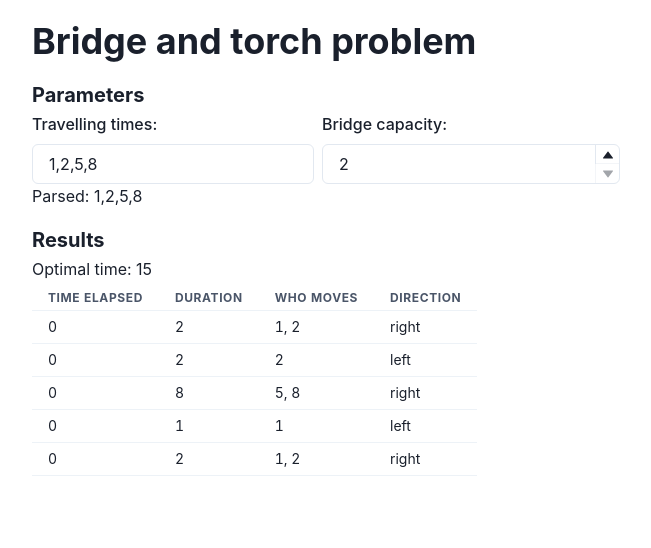
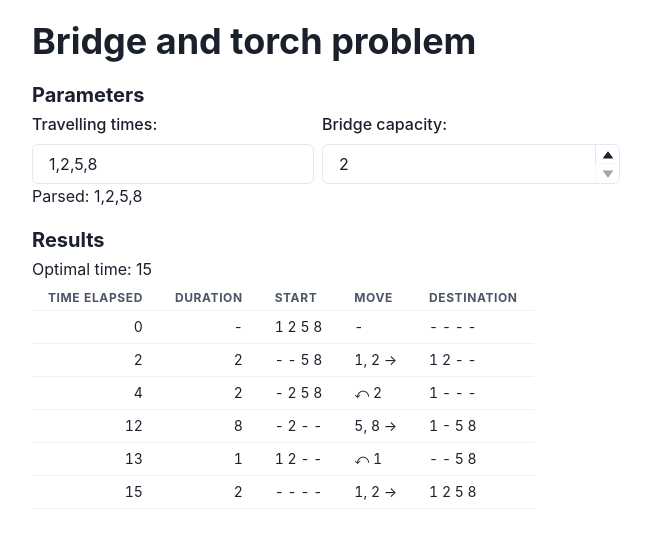
Before and after one commit to srflp/bridge-and-torch-problem, a Next.js app: page / in a window 1280 px wide. Shown: the top 548 px of the page, without its empty margins (240-891 px from the left). Built offline with nearby package versions, Linux system fonts and the light colour scheme.

Commit message:
Refactor, add more info to the table

```diff
--- a/pages/index.tsx
+++ b/pages/index.tsx
@@ -1,61 +1,20 @@
 import Head from 'next/head';
 import DynamicProgramming from '../src/algorithms/bridge-torch-dynamic';
-import React, { ChangeEvent, useEffect, useState } from 'react';
-import {
-  Container,
-  FormControl,
-  FormLabel,
-  Input,
-  NumberInputField,
-  NumberInput,
-  Text,
-  NumberInputStepper,
-  NumberIncrementStepper,
-  NumberDecrementStepper,
-  Heading,
-  Box,
-  HStack,
-  Table,
-  Thead,
-  Tbody,
-  Tr,
-  Th,
-  Td,
-  VStack,
-} from '@chakra-ui/react';
+import { useEffect, useState } from 'react';
+import { Container, Heading, Text } from '@chakra-ui/react';
+import SolutionTable from 'src/components/SolutionTable';
+import Parameters from 'src/components/Parameters';
+
+export type Solution = DynamicProgramming;
 
 export default function Home() {
   const [travellingTimes, setTravellingTimes] = useState([1, 2, 5, 8]);
   const [capacity, setCapacity] = useState(2);
+  const [solution, setSolution] = useState<Solution>();
 
-  const problem = new DynamicProgramming(travellingTimes, capacity);
-
-  const handleTravellingTimesChange = (e: ChangeEvent<HTMLInputElement>) => {
-    const travellingTimes = e.target.value
-      .replace(/[^0-9,]/g, '') // remove unwanted characters
-      .replace(/,+/g, ',')
-      .replace(/(\s*,?\s*)*$/, '') // remove trailing commas
-      .replace(/^(\s*,?\s*)*/, '') // remove leading commas
-      .split(',')
-      .map((n) => Number(n))
-      .sort((a, b) => a - b);
-    if (travellingTimes.length <= capacity) {
-      // the algorithm assumes, that numberOfPeople > capacity
-      if (capacity > 2) {
-        setCapacity(travellingTimes.length - 1);
-      } else {
-        return;
-      }
-    }
-
-    setTravellingTimes(travellingTimes);
-  };
-
-  const handleCapacityChange = (_: string, valueNumber: number) => {
-    if (travellingTimes.length > valueNumber && valueNumber > 1) {
-      setCapacity(valueNumber);
-    }
-  };
+  useEffect(() => {
+    setSolution(new DynamicProgramming(travellingTimes, capacity));
+  }, [travellingTimes, capacity]);
 
   return (
     <>
@@ -67,58 +26,21 @@ export default function Home() {
         <Heading size="md" marginTop="20px" marginBottom="5px">
           Parameters
         </Heading>
-        <HStack align="top">
-          <Box>
-            <FormLabel>Travelling times: </FormLabel>
-            <Input
-              onChange={handleTravellingTimesChange}
-              defaultValue={travellingTimes.toString()}
-            />
-            <Text>Parsed: {travellingTimes.toString()}</Text>
-          </Box>
-          <Box>
-            <FormLabel>Bridge capacity: </FormLabel>
-            <NumberInput
-              defaultValue={capacity}
-              min={2}
-              max={travellingTimes.length - 1}
-              value={capacity}
-              onChange={handleCapacityChange}
-            >
-              <NumberInputField />
-              <NumberInputStepper>
-                <NumberIncrementStepper />
-                <NumberDecrementStepper />
-              </NumberInputStepper>
-            </NumberInput>
-          </Box>
-        </HStack>
-        <Heading size="md" marginTop="20px" marginBottom="5px">
-          Results
-        </Heading>
-        <Text marginBottom="5px">Optimal time: {problem.getOptimalTime()}</Text>
-        <Table size="sm" display="block" overflowX="auto">
-          <Thead>
-            <Tr>
-              <Th>time elapsed</Th>
-              <Th>duration</Th>
-              <Th>who moves</Th>
-              <Th>direction</Th>
-            </Tr>
-          </Thead>
-          <Tbody>
-            {problem.getSequenceOfCrossings().map((crossing, i) => (
-              <Tr key={i}>
-                <Td>0</Td>
-                <Td>{crossing.duration}</Td>
-                <Td>
-                  {crossing.entityIds.map((entityId) => travellingTimes[entityId]).join(', ')}
-                </Td>
-                <Td>{crossing.direction}</Td>
-              </Tr>
-            ))}
-          </Tbody>
-        </Table>
+        <Parameters
+          capacity={capacity}
+          setCapacity={setCapacity}
+          travellingTimes={travellingTimes}
+          setTravellingTimes={setTravellingTimes}
+        />
+        {solution ? (
+          <>
+            <Heading size="md" marginTop="20px" marginBottom="5px">
+              Results
+            </Heading>
+            <Text marginBottom="5px">Optimal time: {solution.getOptimalTime()}</Text>
+            <SolutionTable solution={solution} />
+          </>
+        ) : null}
       </Container>
     </>
   );
--- a/src/algorithms/bridge-torch-dynamic.ts
+++ b/src/algorithms/bridge-torch-dynamic.ts
@@ -1,6 +1,6 @@
 import { createMultiDimensionalArray, range } from './utils';
 
-interface Crossing {
+export interface Crossing {
   direction: 'left' | 'right';
   entityIds: number[];
   duration: number;
@@ -218,4 +218,8 @@ export default class DynamicProgramming {
     }
     return sequenceOfCrossings;
   }
+
+  getTravellingTimes() {
+    return this.travellingTimes;
+  }
 }
--- /dev/null
+++ b/src/components/Parameters.tsx
@@ -0,0 +1,80 @@
+import {
+  Box,
+  FormLabel,
+  HStack,
+  Input,
+  NumberDecrementStepper,
+  NumberIncrementStepper,
+  NumberInput,
+  NumberInputField,
+  NumberInputStepper,
+  Text,
+} from '@chakra-ui/react';
+import React, { ChangeEvent } from 'react';
+
+interface Props {
+  capacity: number;
+  setCapacity: React.Dispatch<React.SetStateAction<number>>;
+  travellingTimes: number[];
+  setTravellingTimes: React.Dispatch<React.SetStateAction<number[]>>;
+}
+
+export default function Parameters({
+  capacity,
+  setCapacity,
+  travellingTimes,
+  setTravellingTimes,
+}: Props) {
+  const handleTravellingTimesChange = (e: ChangeEvent<HTMLInputElement>) => {
+    const travellingTimes = e.target.value
+      .replace(/[^0-9,]/g, '') // remove unwanted characters
+      .replace(/,+/g, ',')
+      .replace(/(\s*,?\s*)*$/, '') // remove trailing commas
+      .replace(/^(\s*,?\s*)*/, '') // remove leading commas
+      .split(',')
+      .map((n) => Number(n))
+      .sort((a, b) => a - b);
+    if (travellingTimes.length <= capacity) {
+      // the algorithm assumes, that numberOfPeople > capacity
+      if (capacity > 2) {
+        setCapacity(travellingTimes.length - 1);
+      } else {
+        return;
+      }
+    }
+
+    setTravellingTimes(travellingTimes);
+  };
+
+  const handleCapacityChange = (_: string, valueNumber: number) => {
+    if (travellingTimes.length > valueNumber && valueNumber > 1) {
+      setCapacity(valueNumber);
+    }
+  };
+
+  return (
+    <HStack align="top">
+      <Box>
+        <FormLabel>Travelling times: </FormLabel>
+        <Input onChange={handleTravellingTimesChange} defaultValue={travellingTimes.toString()} />
+        <Text>Parsed: {travellingTimes.toString()}</Text>
+      </Box>
+      <Box>
+        <FormLabel>Bridge capacity: </FormLabel>
+        <NumberInput
+          defaultValue={capacity}
+          min={2}
+          max={travellingTimes.length - 1}
+          value={capacity}
+          onChange={handleCapacityChange}
+        >
+          <NumberInputField />
+          <NumberInputStepper>
+            <NumberIncrementStepper />
+            <NumberDecrementStepper />
+          </NumberInputStepper>
+        </NumberInput>
+      </Box>
+    </HStack>
+  );
+}
--- /dev/null
+++ b/src/components/SolutionTable.tsx
@@ -0,0 +1,83 @@
+import { Table, Tbody, Td, Th, Thead, Tr } from '@chakra-ui/react';
+import React from 'react';
+import { Crossing } from '../algorithms/bridge-torch-dynamic';
+import { Solution } from '../../pages';
+
+interface TableData {
+  timeElapsed: string;
+  duration: string;
+  start: string;
+  move: string;
+  destination: string;
+}
+
+const makeMaskedString = <T,>(table: T[], booleanTable: T[]) => {
+  // mask when false
+  return table.map((item, i) => (booleanTable[i] ? item : '-')).join(' ');
+};
+
+const makeTableData = (sequenceOfCrossings: Crossing[], travellingTimes: number[]) => {
+  let startBools = Array(travellingTimes.length).fill(true);
+  let destBools = Array(travellingTimes.length).fill(false);
+  let timeElapsed = 0;
+  const tableData: TableData[] = [
+    {
+      timeElapsed: timeElapsed.toString(),
+      duration: '-',
+      start: makeMaskedString(travellingTimes, startBools),
+      move: '-',
+      destination: makeMaskedString(travellingTimes, destBools),
+    },
+  ];
+
+  for (let crossing of sequenceOfCrossings) {
+    for (let id of crossing.entityIds) {
+      startBools[id] = crossing.direction === 'left';
+      destBools[id] = crossing.direction === 'right';
+    }
+    timeElapsed += crossing.duration;
+    tableData.push({
+      timeElapsed: timeElapsed.toString(),
+      duration: crossing.duration.toString(),
+      start: makeMaskedString(travellingTimes, startBools),
+      move:
+        (crossing.direction === 'left' ? '⤺ ' : '') +
+        crossing.entityIds.map((entityId) => travellingTimes[entityId]).join(', ') +
+        (crossing.direction === 'right' ? ' →' : ''),
+      destination: makeMaskedString(travellingTimes, destBools),
+    });
+  }
+  return tableData;
+};
+
+interface Props {
+  solution: Solution;
+}
+
+export default function SolutionTable({ solution }: Props) {
+  const tableData = makeTableData(solution.getSequenceOfCrossings(), solution.getTravellingTimes());
+  return (
+    <Table size="sm" display="block" overflowX="auto">
+      <Thead>
+        <Tr>
+          <Th>time elapsed</Th>
+          <Th>duration</Th>
+          <Th>start</Th>
+          <Th>move</Th>
+          <Th>destination</Th>
+        </Tr>
+      </Thead>
+      <Tbody>
+        {tableData.map((row, i) => (
+          <Tr key={i}>
+            <Td isNumeric>{row.timeElapsed}</Td>
+            <Td isNumeric>{row.duration}</Td>
+            <Td>{row.start}</Td>
+            <Td>{row.move}</Td>
+            <Td>{row.destination}</Td>
+          </Tr>
+        ))}
+      </Tbody>
+    </Table>
+  );
+}
```
Also changed, not shown: src/components/Container.tsx (deleted, +0 -20 lines).
